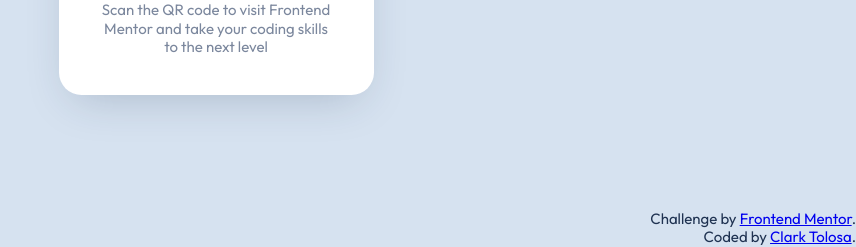
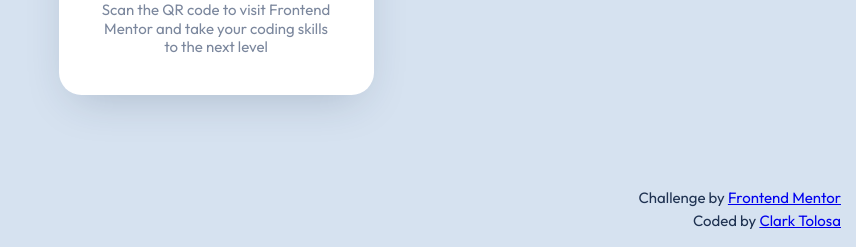
Before and after one commit to clakr/frontend-mentor, a plain HTML site: page qr-code-component-main/index.html in a window 1280 px wide. Shown: the part 553-800 px from the top of the page, without its empty margins (424-1280 px from the left). Drawn offline with Linux system fonts and the light colour scheme.

Commit message:
changed `attribution` to `footer`

```diff
--- a/qr-code-component-main/index.html
+++ b/qr-code-component-main/index.html
@@ -49,13 +49,20 @@
         >
       </div>
 
-      <div class="attribution">
-        Challenge by
-        <a href="https://www.frontendmentor.io?ref=challenge" target="_blank"
-          >Frontend Mentor</a
-        >. Coded by
-        <a href="https://www.github.com/clakr" target="_blank">Clark Tolosa</a>.
-      </div>
+      <footer>
+        <div>
+          Challenge by
+          <a href="https://www.frontendmentor.io/" target="_blank"
+            >Frontend Mentor</a
+          >
+        </div>
+        <div>
+          Coded by
+          <a href="https://www.github.com/clakr" target="_blank"
+            >Clark Tolosa</a
+          >
+        </div>
+      </footer>
     </main>
   </body>
 </html>
--- a/qr-code-component-main/style.css
+++ b/qr-code-component-main/style.css
@@ -63,10 +63,12 @@ span {
   color: var(--grayishBlue);
 }
 
-.attribution {
+footer {
   position: fixed;
-  inset: auto 0 0 auto;
+  inset: auto 1em 1em auto;
   text-align: end;
-  max-width: 25ch;
-  line-height: 1.25em;
 }
+
+footer > div > a:visited {
+  color: blue;
+}
```
